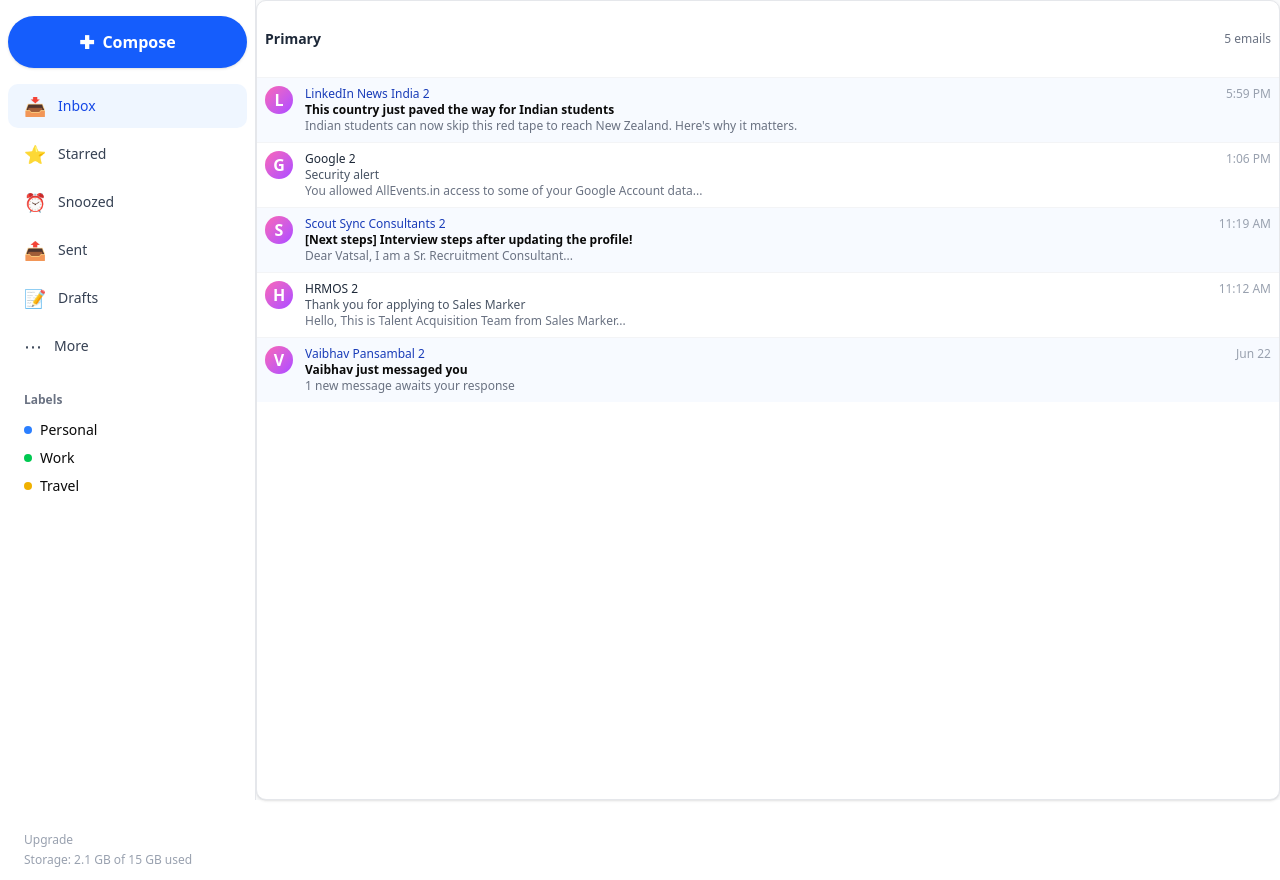
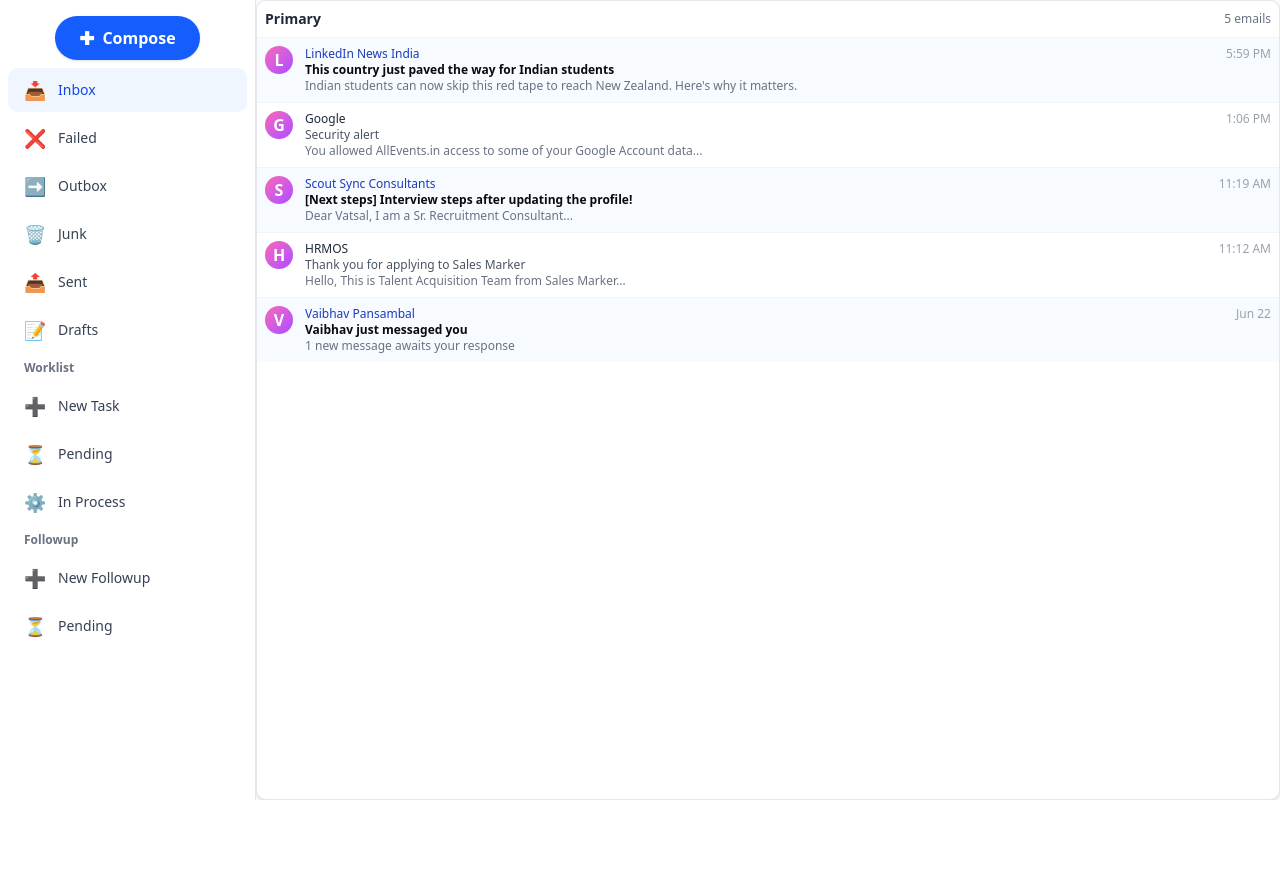
Before and after one commit to VB5475/ICICommunicator, a React (Vite) app: page / in a window 1280 px wide. After the commit the page ends 800 px from the top, so only its background shows below. Built offline with nearby package versions, Linux system fonts and the light colour scheme.

Commit message:
[FIX]:updated and fixed with latest change from branch wireFrame_Dhruv

```diff
--- a/src/App.jsx
+++ b/src/App.jsx
@@ -2,16 +2,15 @@
 import MainLayout2 from "./layouts/MainLayout2";
 import ComposeMail2 from "./pages/ComposeMail2";
 import EmailListPreview from "./components/EmailListPreview";
-import MainLayout from "./layout/MainLayout";
-import ComposeMail from "./pages/ComposeMail";
 
 function App() {
   const [showCompose, setShowCompose] = useState(false);
 
   return (
-    <div className="flex flex-col md:flex-row h-screen w-screen bg-gray-50">
+    <div className="flex h-screen w-screen bg-gray-50">
       <MainLayout2 onCompose={() => setShowCompose(true)} />
-      <div className="flex-1 flex">
+      {/* Main content area - takes remaining space */}
+      <div className="flex-1 flex min-w-0">
         <EmailListPreview />
       </div>
       {showCompose && (
--- a/src/components/EmailListPreview.jsx
+++ b/src/components/EmailListPreview.jsx
@@ -45,15 +45,14 @@
 
 const EmailListPreview = () => {
     return (
-            <div className="bg-white rounded-lg shadow border border-gray-200 h-full overflow-y-auto w-full lg:max-w-[1200px] md:max-w-[340px] sm:max-w-full min-w-0 flex flex-col mx-auto md:mx-0 p-0 sm:p-0">
+        <div className="bg-white rounded-lg shadow border border-gray-200 max-h-full h-full overflow-y-auto w-full max-w-[420px] md:max-w-full sm:max-w-full min-w-0 flex flex-col mx-auto md:mx-0 p-0 sm:p-0">
             {/* Header */}
-                <div className="px-4 py-3 border-b border-gray-100  flex items-center justify-between sm:px-2 sm:py-2 ">
-                    <span className="sm:block lg:hidden"></span>
-                    <span className="font-semibold text-gray-800 text-base sm:text-sm sm:mt-5 md:mb-5">Primary</span>
+            <div className="px-4 py-3 border-b border-gray-100 flex items-center justify-between sm:px-2 sm:py-2">
+                <span className="font-semibold text-gray-800 text-base sm:text-sm">Primary</span>
                 <span className="text-xs text-gray-500">{emails.length} emails</span>
             </div>
             {/* Email List */}
-                <ul className="flex-1 divide-y divide-gray-100 ">
+            <ul className="flex-1 divide-y divide-gray-100">
                 {emails.map((mail) => (
                     <li
                         key={mail.id}
@@ -64,11 +63,9 @@
                         </div>
                         <div className="flex-1 min-w-0">
                             <div className="flex items-center justify-between">
-                                    <span className={`font-medium text-sm truncate ${mail.unread ? "text-blue-800" : "text-gray-800"} sm:text-xs`}>{mail.sender} 2</span>
+                                <span className={`font-medium text-sm truncate ${mail.unread ? "text-blue-800" : "text-gray-800"} sm:text-xs`}>{mail.sender}</span>
                                 <span className="text-xs text-gray-400 ml-2 whitespace-nowrap">{mail.time}</span>
                             </div>
-
-
                             <div className={`truncate text-sm ${mail.unread ? "font-semibold" : "text-gray-600"} sm:text-xs`}>{mail.subject}</div>
                             <div className="truncate text-xs text-gray-500">{mail.snippet}</div>
                         </div>
@@ -76,7 +73,6 @@
                 ))}
             </ul>
         </div>
-
     );
 };
 
--- a/src/layouts/MainLayout2.jsx
+++ b/src/layouts/MainLayout2.jsx
@@ -2,24 +2,36 @@
 
 const navItems = [
     { label: "Inbox", icon: "📥", active: true },
-    { label: "Starred", icon: "⭐" },
-    { label: "Snoozed", icon: "⏰" },
+    { label: "Failed", icon: "❌" },
+    { label: "Outbox", icon: "➡️" },
+    { label: "Junk", icon: "🗑️" },
     { label: "Sent", icon: "📤" },
     { label: "Drafts", icon: "📝" },
-    { label: "More", icon: "⋯" },
+    // { label: "More", icon: "⋯" },
 ];
 
-const labels = [
-    { label: "Personal", color: "bg-blue-500" },
-    { label: "Work", color: "bg-green-500" },
-    { label: "Travel", color: "bg-yellow-500" },
+const worklistItems = [
+    { label: "New Task", icon: "➕" },
+    { label: "Pending", icon: "⏳" },
+    { label: "In Process", icon: "⚙️" },
 ];
 
-const MainLayout2 = ({ onCompose }) => {
+const followupItems = [
+    { label: "New Followup", icon: "➕" },
+    { label: "Pending", icon: "⏳" },
+];
+
+// const labels = [
+//     { label: "Personal", color: "bg-blue-500" },
+//     { label: "Work", color: "bg-green-500" },
+//     { label: "Travel", color: "bg-yellow-500" },
+// ];
+
+const MainLayout2 = ({ onCompose, children }) => {
     const [sidebarOpen, setSidebarOpen] = useState(false);
 
     return (
-        <>
+        <div className="flex min-h-screen overflow-hidden">
             {/* Hamburger for mobile */}
             <button
                 className="md:hidden fixed top-4 left-4 z-50 bg-blue-600 text-white rounded-full p-2 shadow-lg"
@@ -34,11 +46,12 @@
             )}
             <aside
                 className={`
-                    bg-white border-r border-gray-200 flex flex-col py-4 px-2 min-h-screen
+                    bg-white border-r border-gray-200 flex flex-col py-4 px-2
                     w-64 md:relative md:translate-x-0 md:z-10
-                    fixed top-0 left-0 z-50 h-full transition-transform duration-300
+                    fixed top-0 left-0 z-50 h-screen transition-transform duration-300
                     ${sidebarOpen ? 'translate-x-0' : '-translate-x-full'}
                     md:translate-x-0 md:block
+                    overflow-y-auto
                 `}
                 style={{ maxWidth: '100vw' }}
             >
@@ -50,7 +63,7 @@
                 >×</button>
                 {/* Compose Button */}
                 <button
-                    className="bg-blue-600 md:w-full w-50 hover:bg-blue-700 text-white font-semibold rounded-full px-6 py-3 mb-4 shadow flex items-center justify-center text-base"
+                    className="bg-blue-600 hover:bg-blue-700 text-white font-semibold rounded-full px-6 py-2 mb-2 shadow flex items-center justify-center mx-auto text-base"
                     onClick={() => { setSidebarOpen(false); onCompose && onCompose(); }}
                 >
                     <span className="mr-2 text-lg">✚</span> Compose
@@ -70,14 +83,30 @@
                         </button>
                     ))}
                 </nav>
-                {/* Labels */}
-                <div className="mt-6">
-                    <div className="text-xs text-gray-500 font-semibold mb-2 px-4">Labels</div>
-                    {labels.map((label) => (
-                        <div key={label.label} className="flex items-center px-4 py-1 text-sm">
-                            <span className={`w-2 h-2 rounded-full mr-2 ${label.color}`}></span>
-                            {label.label}
-                        </div>
+                {/* Worklist */}
+                <div className="mt-2">
+                    <div className="text-xs text-gray-500 font-semibold mb-2 px-4">Worklist</div>
+                    {worklistItems.map((item) => (
+                        <button
+                            key={item.label}
+                            className={`w-full flex items-center px-4 py-2 rounded-lg mb-1 text-left text-sm font-medium transition-colors text-gray-700 hover:bg-gray-100`}
+                        >
+                            <span className="mr-3 text-lg">{item.icon}</span>
+                            {item.label}
+                        </button>
+                    ))}
+                </div>
+                {/* Followup */}
+                <div className="mt-2">
+                    <div className="text-xs text-gray-500 font-semibold mb-2 px-4">Followup</div>
+                    {followupItems.map((item) => (
+                        <button
+                            key={item.label}
+                            className={`w-full flex items-center px-4 py-2 rounded-lg mb-1 text-left text-sm font-medium transition-colors text-gray-700 hover:bg-gray-100`}
+                        >
+                            <span className="mr-3 text-lg">{item.icon}</span>
+                            {item.label}
+                        </button>
                     ))}
                 </div>
                 {/* Upgrade/Storage/Other bottom section */}
@@ -88,7 +117,11 @@
                     </div>
                 </div>
             </aside>
-        </>
+            {/* Main content area */}
+            <main className="flex-1 h-screen overflow-y-auto bg-gray-50">
+                {children}
+            </main>
+        </div>
     );
 };
 
```
Lines whose indentation alone changed are shown as unchanged.
